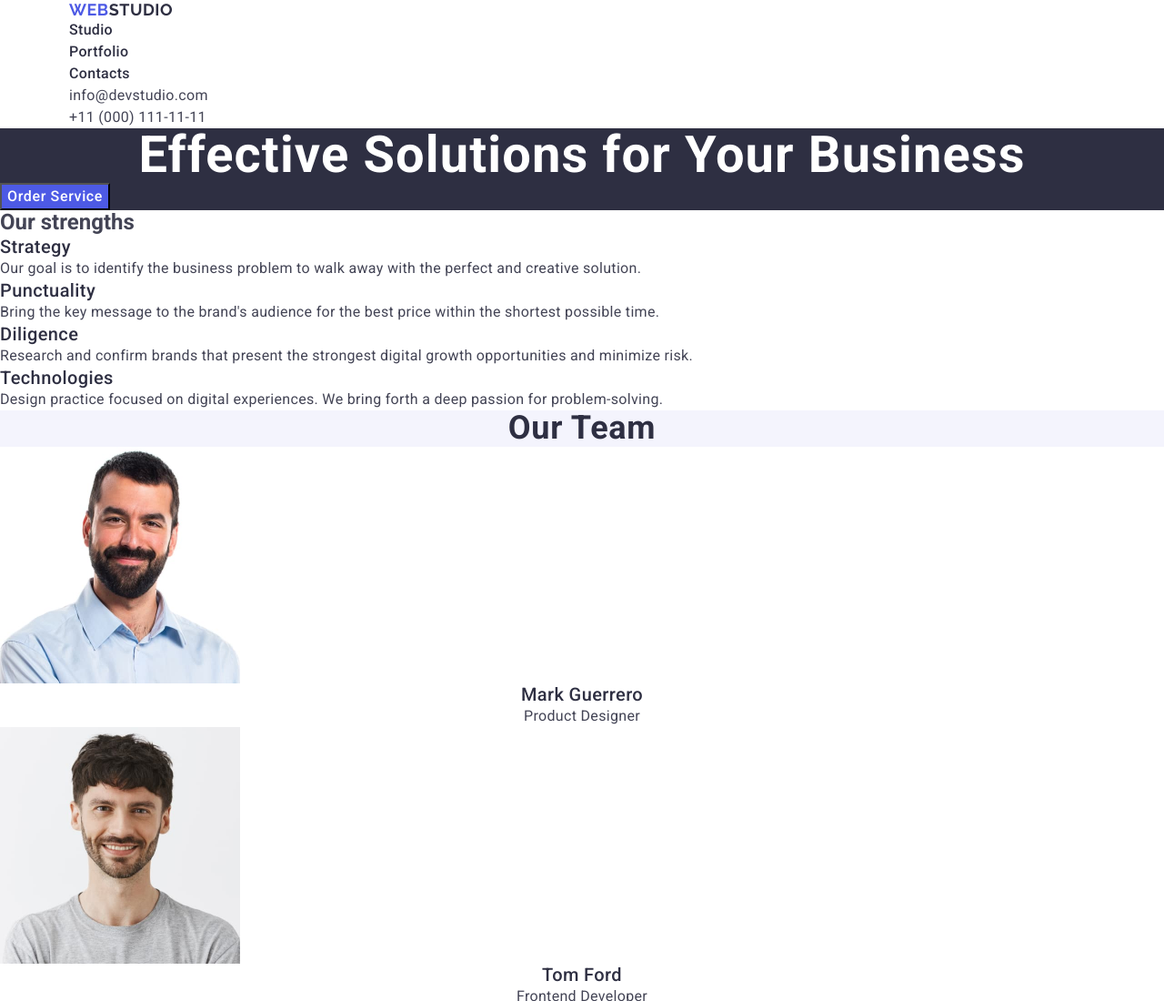
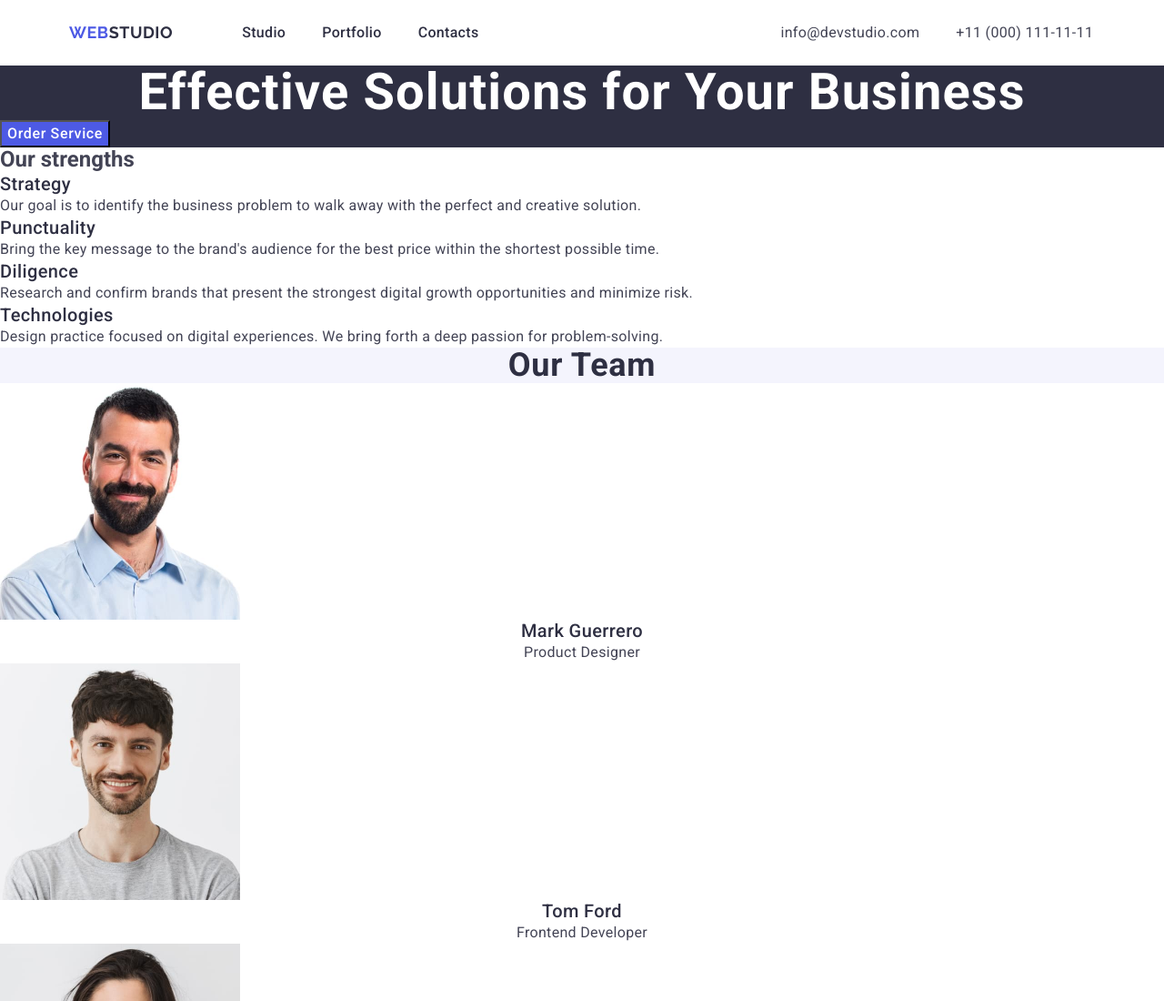
Before and after one commit to Oksamyt47/goit-markup-hw-03, a plain HTML site: page index.html in a window 1280 px wide. Shown: the top 1100 px of the page at 91% size. Drawn offline with nearby package versions, Linux system fonts and the light colour scheme.

Commit message:
css header

```diff
--- a/css/styles.css
+++ b/css/styles.css
@@ -32,9 +32,10 @@ img {
     margin: 0 auto;
 }
 
-/* HEDER */
+                                /* HEDER */
 
-.header {
+.header {}
+.header-container {
     display: flex;
     align-items: center;
 }
@@ -47,19 +48,31 @@ img {
     letter-spacing: 0.03em;
     text-transform: uppercase;
     color: #4d5ae5;
+    margin-right: 76px;
 }
 
 .header-color-logo {
     color: #2e2f42;
 }
 
-.header-nav {}
+.header-nav {
+    align-items: center;
+    display: flex;
+    margin-right: 332px;
 
-.header-nav-list {}
+}
+
+.header-nav-list {
+    align-items: center;
+    display: flex;
+    gap: 40px;
+}
 
 .header-nav-item {}
 
 .header-nav-link {
+    display: block;
+    padding: 24px 0;
     font-weight: 500;
         font-size: 16px;
         line-height: 1.5;
@@ -71,7 +84,11 @@ img {
     color: #404bbf;
 }
 
-.header-contacts-list {}
+.header-contacts-list {
+    align-items: center;
+    display: flex;
+    gap: 40px;
+}
 
 .header-contacts-item {}
 
@@ -84,6 +101,9 @@ img {
 .header-contacts:focus {
     color: #404bbf;
 }
+
+                           /* SECTION HERO */
+
 .hero {
     background-color: #2e2f42;
 }
@@ -111,7 +131,7 @@ img {
     background-color: #404bbf;
 }
 
- /* section Our strengths */
+                        /* SECTION OUR STRENGHTS */
 
 .strengths {}
 
@@ -134,7 +154,7 @@ img {
         letter-spacing: 0.02em;
         color: #434455;
 }
-/* Our team */
+                           /* SECTION OUR TEAM */
 
 .team {
     background-color: #F4F4FD
@@ -174,7 +194,7 @@ img {
         color: #434455;
 }
 
-/* section our portfolio */
+                        /* SECTION OUR PORTFOLIO */
 
 .portfolio {}
 
@@ -208,7 +228,7 @@ img {
         color: #434455;
 }
 
-/* footer */
+                                /* FOOTER */
 
 .footer {
     background-color: #2e2f42;
--- a/index.html
+++ b/index.html
@@ -21,7 +21,7 @@
   </head>
   <body>
     <header class="header">
-      <div class="container">
+      <div class="header-container container">
         <nav class="header-nav">
           <a href="./index.html" class="header-logo"
             >web<span class="header-color-logo">Studio</span>
```
